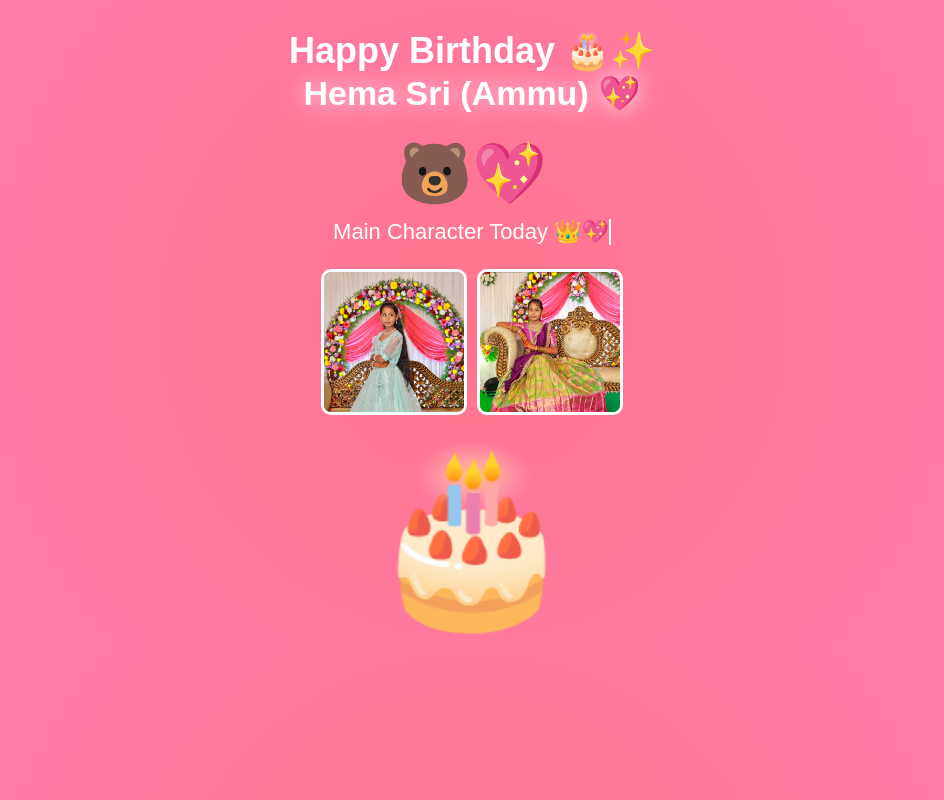
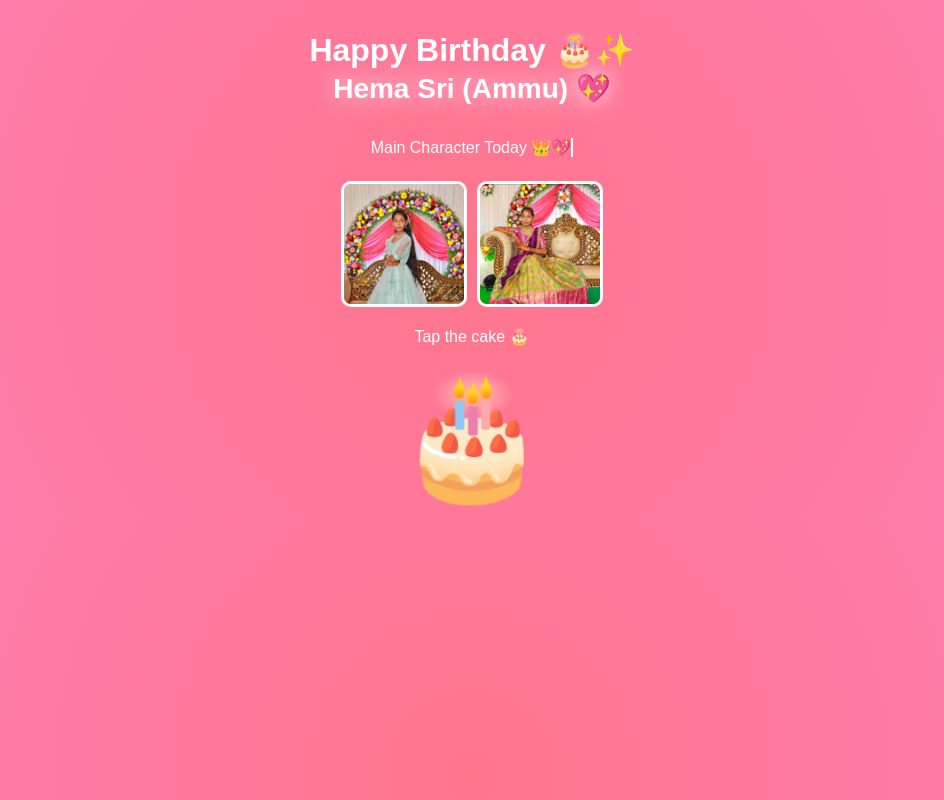
Before and after one commit to dorareddy875-tech/birthday, a plain HTML site: page birthday.html in a window 1280 px wide. Shown: the whole page, without its empty margins (168-1112 px from the left). Drawn offline with Linux system fonts and the light colour scheme.

Commit message:
Update birthday.html

```diff
--- a/birthday.html
+++ b/birthday.html
@@ -2,8 +2,6 @@
 <html>
 <head>
   <title>Happy Birthday Ammu 🎂</title>
-
-  <!-- IMPORTANT for mobile -->
   <meta name="viewport" content="width=device-width, initial-scale=1.0">
 
   <style>
@@ -17,13 +15,8 @@
       overflow-x: hidden;
     }
 
-    h1 {
-      margin-top: 20px;
-      font-size: clamp(20px, 5vw, 36px);
-    }
-
     #name {
-      font-size: clamp(22px, 6vw, 34px);
+      font-size: 28px;
       font-weight: bold;
       animation: glow 2s infinite alternate;
     }
@@ -34,7 +27,6 @@
     }
 
     #typing {
-      font-size: clamp(16px, 4vw, 22px);
       margin-top: 10px;
       border-right: 2px solid white;
       display: inline-block;
@@ -42,33 +34,36 @@
       overflow: hidden;
     }
 
-    #bear {
-      font-size: clamp(40px, 10vw, 60px);
-      margin-top: 10px;
-    }
-
     #photos {
       display: flex;
       justify-content: center;
-      flex-wrap: wrap; /* mobile fix */
+      flex-wrap: wrap;
       gap: 10px;
-      margin: 20px 10px;
+      margin: 20px;
     }
 
     #photos img {
-      width: clamp(100px, 30vw, 140px);
-      height: clamp(100px, 30vw, 140px);
+      width: 120px;
+      height: 120px;
       border-radius: 10px;
       border: 3px solid white;
       object-fit: cover;
     }
 
-    #cakeBox {
+    #cake {
+      font-size: 120px;
       margin-top: 20px;
+      cursor: pointer;
     }
 
-    #cake {
-      font-size: clamp(80px, 20vw, 170px);
+    @keyframes cutCake {
+      0% { transform: scale(1); }
+      50% { transform: scale(1.2) rotate(-10deg); }
+      100% { transform: scale(1); }
+    }
+
+    .cut {
+      animation: cutCake 0.6s ease;
     }
 
     .explosion {
@@ -86,31 +81,25 @@
 
 <body>
 
-<h1>
-  Happy Birthday 🎂✨<br>
-  <span id="name">Hema Sri (Ammu) 💖</span>
-</h1>
-
-<div id="bear">🐻💖</div>
+<h1>Happy Birthday 🎂✨<br>
+<span id="name">Hema Sri (Ammu) 💖</span></h1>
 
 <div id="typing"></div>
 
 <div id="photos">
-  <img src="a.jpeg" />
-  <img src="b.jpeg" />
+  <img src="a.jpeg">
+  <img src="b.jpeg">
 </div>
 
-<div id="cakeBox">
-  <div id="cake">🎂</div>
-</div>
+<p>Tap the cake 🎂</p>
 
-<!-- Audio Fix -->
+<div id="cake">🎂</div>
+
 <audio id="music" loop>
   <source src="gaali_vaaluga.mp3" type="audio/mpeg">
 </audio>
 
 <script>
-
 let text = "Main Character Today 👑💖";
 let i = 0;
 
@@ -126,10 +115,10 @@ function type() {
 type();
 
 function explosion() {
-  for (let i = 0; i < 40; i++) {
+  for (let i = 0; i < 30; i++) {
     let e = document.createElement("div");
     e.className = "explosion";
-    e.innerHTML = ["💥","✨","💖","🎇"][Math.floor(Math.random()*4)];
+    e.innerHTML = ["🎉","✨","💖","🎊"][Math.floor(Math.random()*4)];
     e.style.left = Math.random()*100 + "vw";
     e.style.top = Math.random()*60 + "vh";
     document.body.appendChild(e);
@@ -137,11 +126,23 @@ function explosion() {
   }
 }
 
-/* MOBILE AUDIO FIX (autoplay restriction) */
-document.body.addEventListener("click", () => {
-  document.getElementById("music").play();
-}, { once: true });
+const cake = document.getElementById("cake");
+const music = document.getElementById("music");
 
+cake.addEventListener("click", () => {
+
+  // 🎶 play song
+  music.play().catch(()=>{});
+
+  // 🎂 animation
+  cake.classList.add("cut");
+
+  setTimeout(() => {
+    cake.innerHTML = "🍰🍰";
+  }, 300);
+
+  explosion();
+});
 </script>
 
 </body>
```
